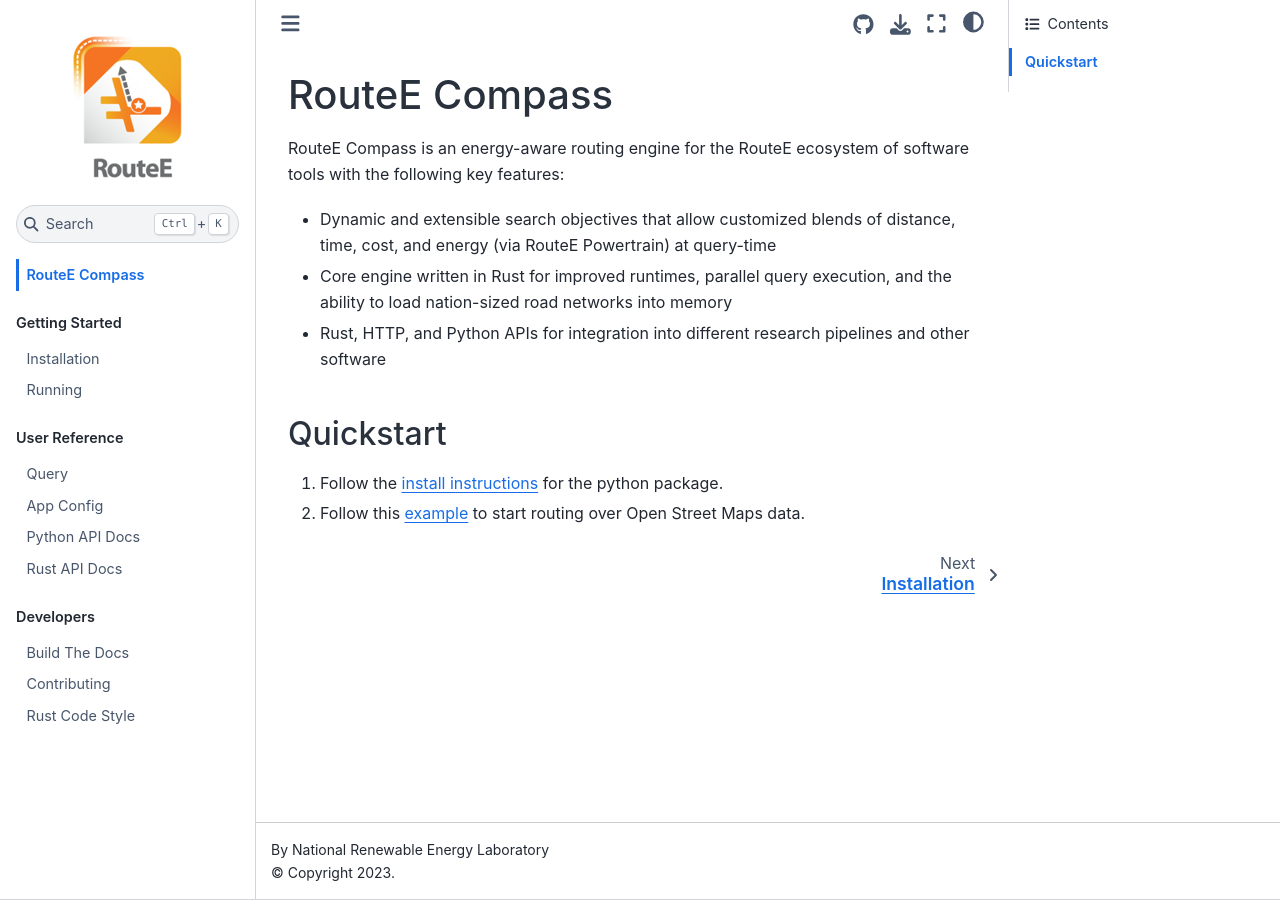
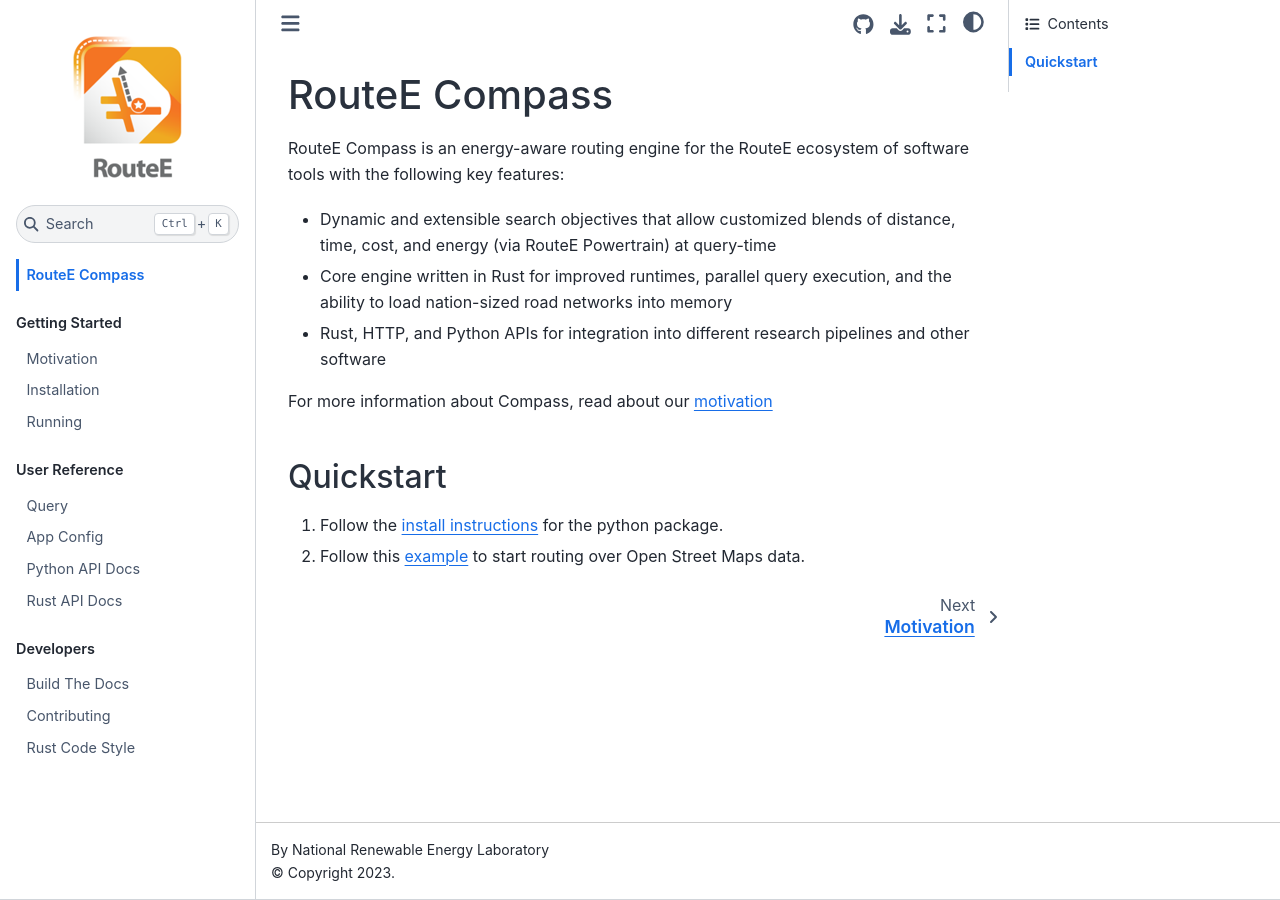
Before and after one commit to NREL/routee-compass, a Jupyter Book: the page built from docs/intro.md, in a window 1280 px wide. Built offline with Jupyter Book 1.0.4 settings and Sphinx 7.4.7 and the Sphinx Book theme 1.1.4, drawn with Linux system fonts in a browser that asks for light colours; pages that are not in the unit, such as notebooks, are missing from menus.

Commit message:
wire in motivation page

```diff
--- a/docs/_toc.yml
+++ b/docs/_toc.yml
@@ -6,6 +6,7 @@
 parts:
   - caption: Getting Started
     chapters:
+      - file: motivation
       - file: installation
       - file: running
 
--- a/docs/intro.md
+++ b/docs/intro.md
@@ -6,7 +6,9 @@
 - Core engine written in Rust for improved runtimes, parallel query execution, and the ability to load nation-sized road networks into memory
 - Rust, HTTP, and Python APIs for integration into different research pipelines and other software
 
+For more information about Compass, read about our [motivation](motivation)
+
 ## Quickstart
 
-1. Follow the [install instructions](conda-install) for the python package.
+1. Follow the [install instructions](installation) for the python package.
 1. Follow this [example](examples/01_open_street_maps_example) to start routing over Open Street Maps data.
```
